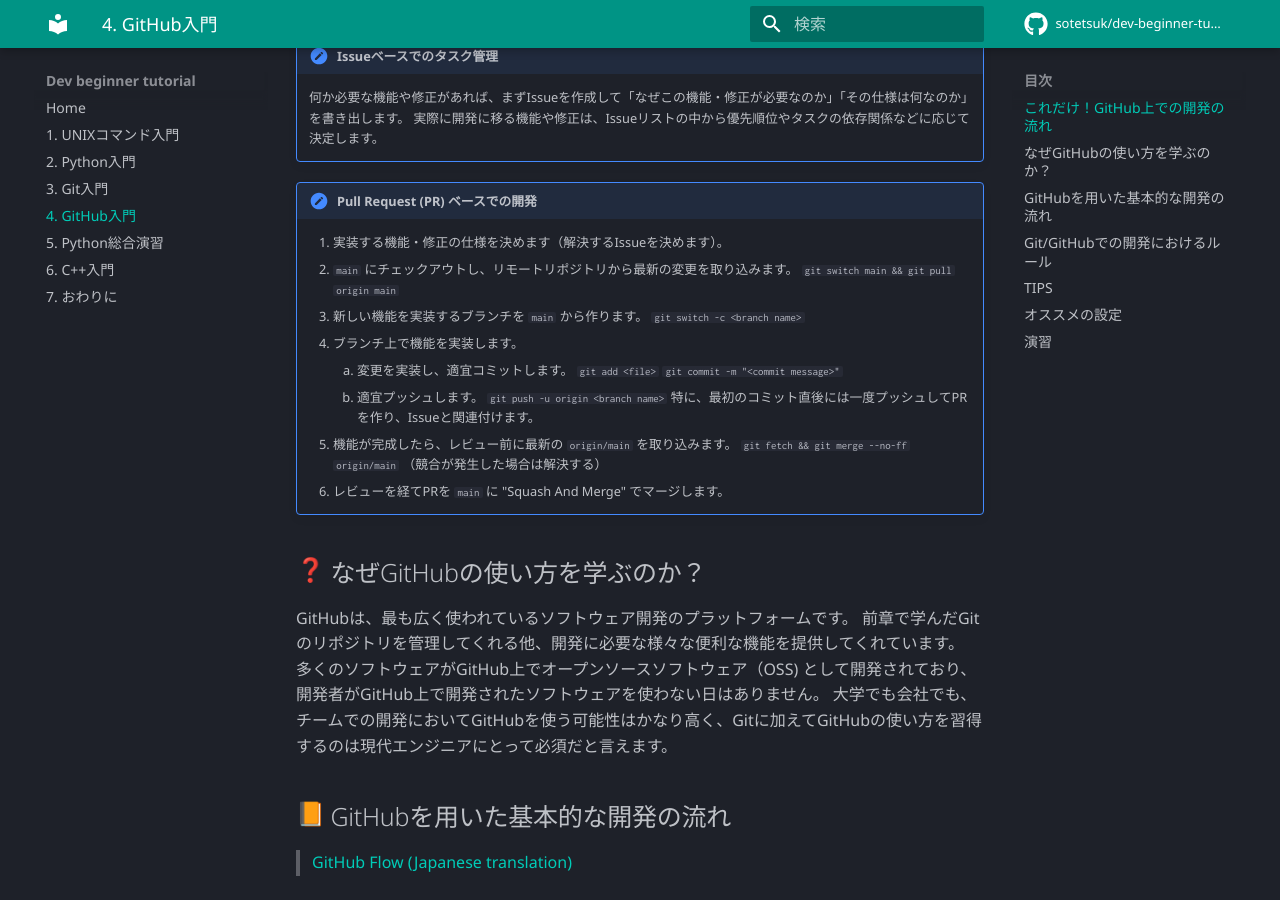
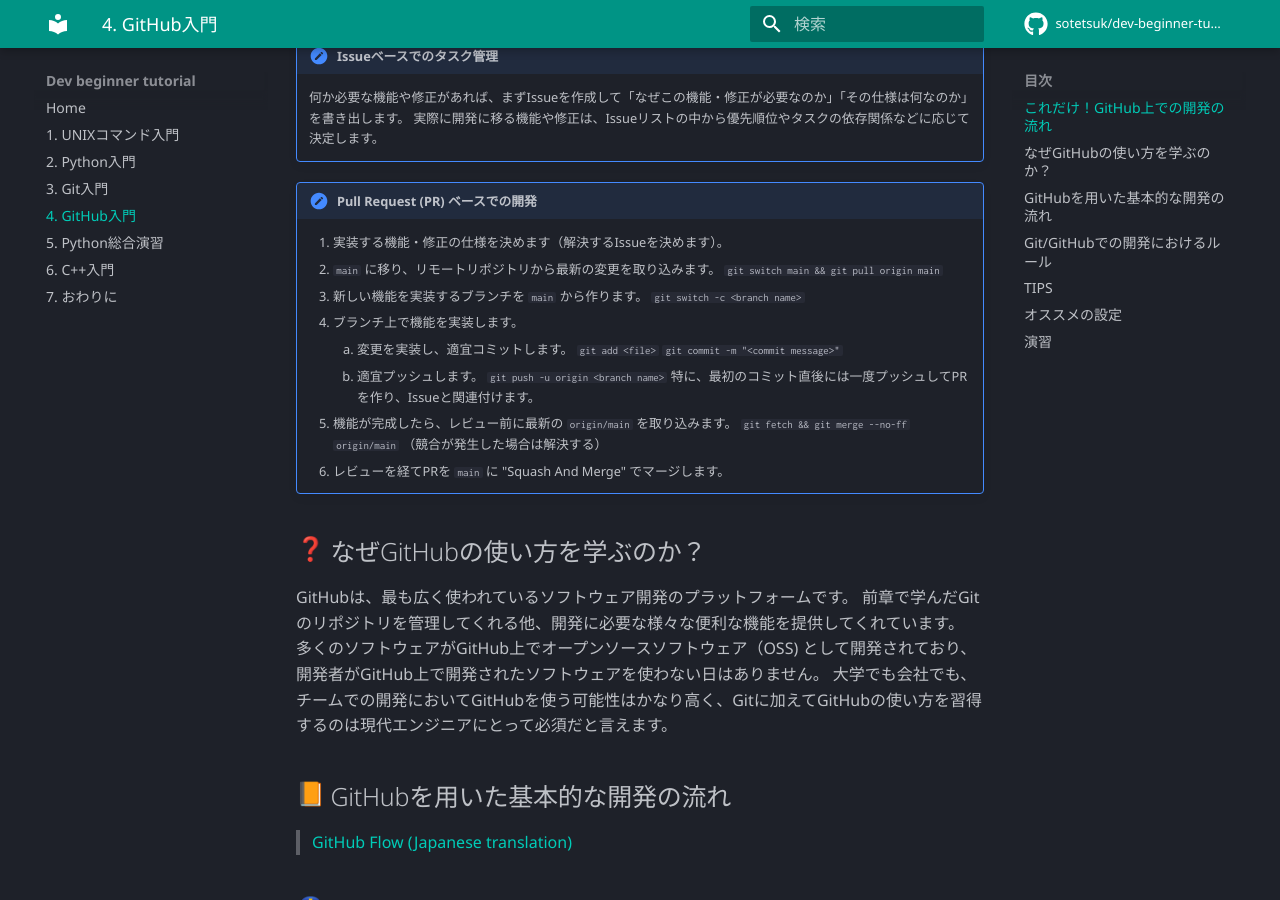
Before and after one commit to sotetsuk/dev-beginner-tutorial, an MkDocs documentation site: the page built from docs/github.md, in a window 1280 px wide and 900 px high, scrolled down 486 px. Built offline with MkDocs 1.6.1 and Material for MkDocs 9.7.7, drawn with Linux system fonts in a browser that asks for light colours; emoji names are drawn with the system emoji font; comment, search, counter and statistics services are not loaded.

Commit message:
checkout -> switch

```diff
--- a/docs/github.md
+++ b/docs/github.md
@@ -15,7 +15,7 @@
 !!! important "Pull Request (PR) ベースでの開発"
 
     1. 実装する機能・修正の仕様を決めます（解決するIssueを決めます）。
-    1. `main` にチェックアウトし、リモートリポジトリから最新の変更を取り込みます。 `git switch main && git pull origin main`
+    1. `main` に移り、リモートリポジトリから最新の変更を取り込みます。 `git switch main && git pull origin main`
     2. 新しい機能を実装するブランチを `main` から作ります。 `git switch -c <branch name>`
     3. ブランチ上で機能を実装します。
         3. 変更を実装し、適宜コミットします。 `git add <file>` `git commit -m "<commit message>"`
```
